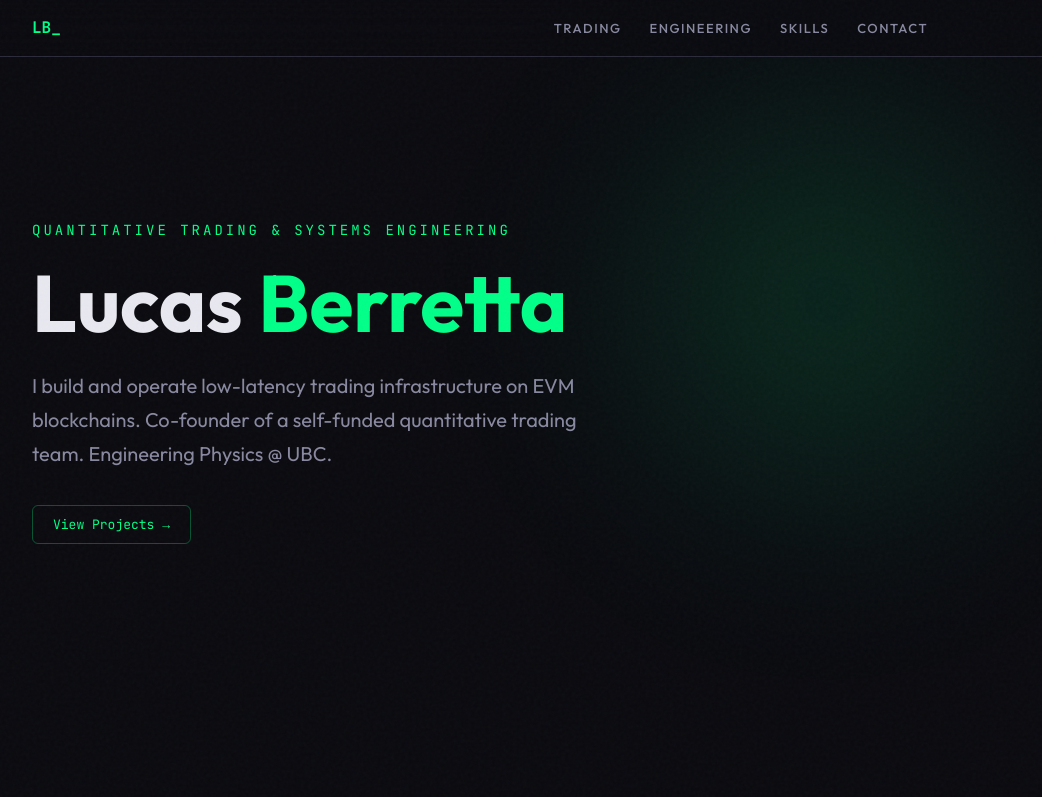
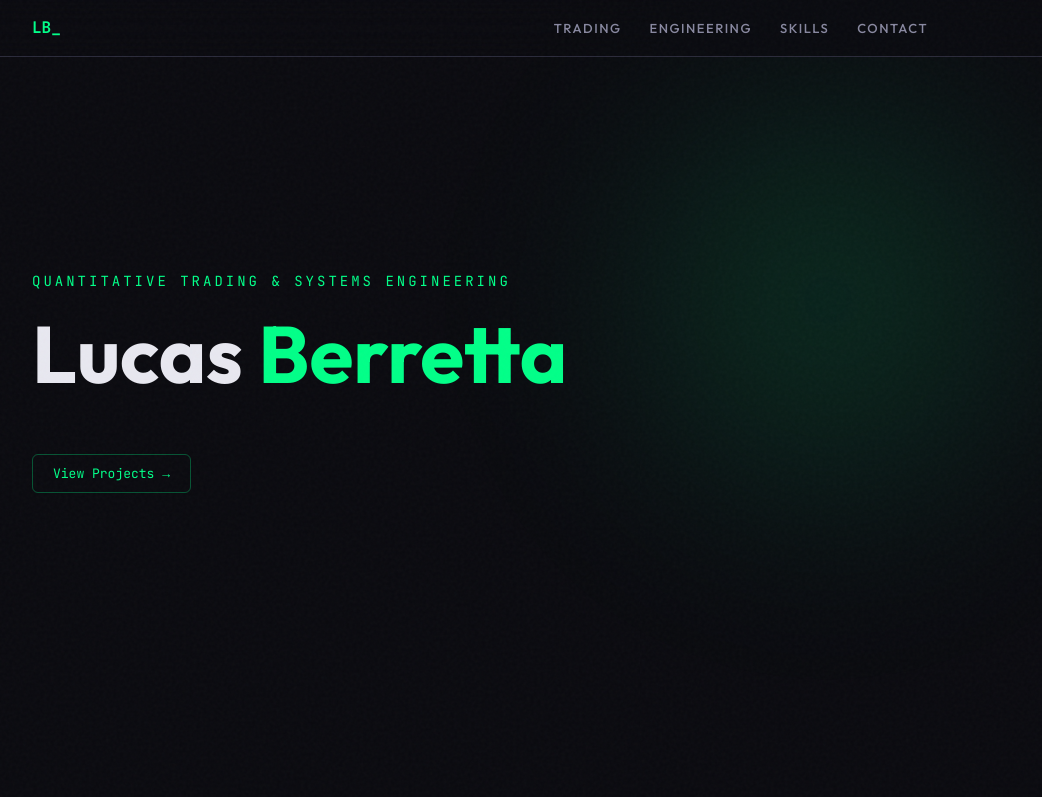
Before and after one commit to LucasBerretta/lucasberretta.github.io, a plain HTML site: page index.html in a window 1280 px wide. Shown: the top 797 px of the page, without its empty margins (160-1202 px from the left). Drawn offline with Linux system fonts and the light colour scheme.

Commit message:
Remove hero section description
Removed the hero section description from index.html.

```diff
--- a/index.html
+++ b/index.html
@@ -459,10 +459,6 @@
   <section class="hero">
     <div class="hero-tag">Quantitative Trading & Systems Engineering</div>
     <h1>Lucas <span class="accent">Berretta</span></h1>
-    <p class="hero-sub">
-      I build and operate low-latency trading infrastructure on EVM blockchains.
-      Co-founder of a self-funded quantitative trading team. Engineering Physics @ UBC.
-    </p>
     <div class="hero-cta">
       <a href="#trading">View Projects →</a>
     </div>
```
